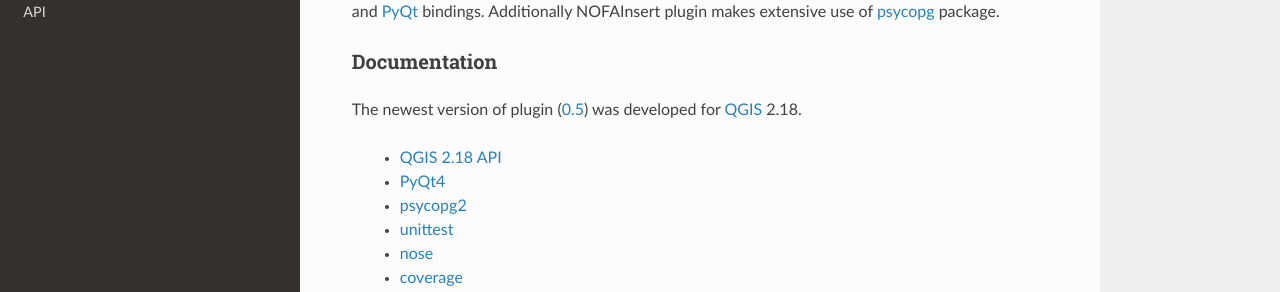
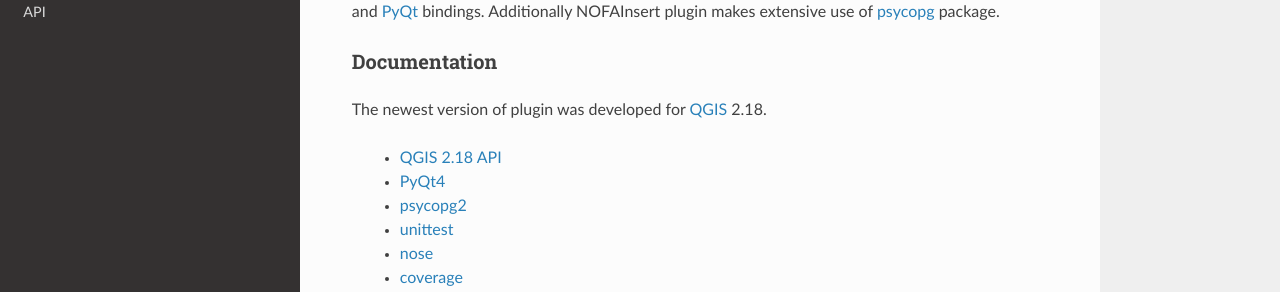
Before and after one commit to NINAnor/NOFAInsert, a Sphinx documentation site: the page built from docs/source/developer-manual.rst, in a window 1280 px wide and 900 px high. Shown: the part 341-633 px from the top of the window. Built offline with Sphinx 7.4.7 and the Read the Docs theme 2.0.0, drawn with Linux system fonts in a browser that asks for light colours; formulas are drawn with MathJax 3.

Commit message:
Docs: edit text

```diff
--- a/docs/source/developer-manual.rst
+++ b/docs/source/developer-manual.rst
@@ -23,9 +23,8 @@ Additionally NOFAInsert plugin makes extensive use of
 Documentation
 =============
 
-The newest version of plugin
-(`0.5 <https://github.com/NINAnor/NOFAInsert/releases/tag/v0.5-beta_candidate>`__)
-was developed for `QGIS <https://www.qgis.org/>`__ 2.18.
+The newest version of plugin was developed for
+`QGIS <https://www.qgis.org/>`__ 2.18.
 
    * `QGIS 2.18 API <https://qgis.org/api/2.18/>`__
    * `PyQt4 <http://pyqt.sourceforge.net/Docs/PyQt4/>`__
```
